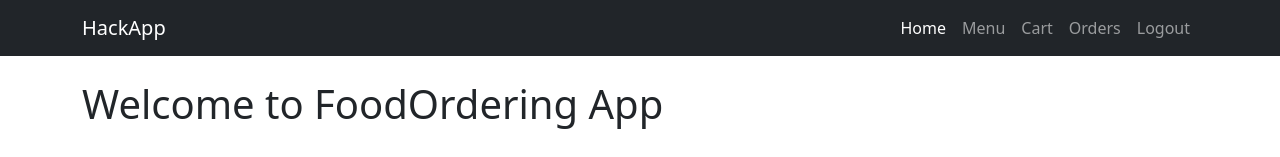
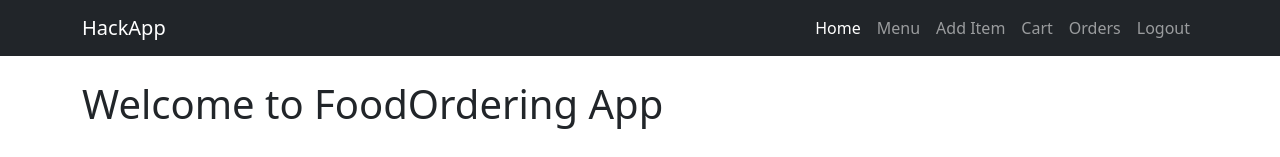
Before and after one commit to The-Code-Busters-HCl/hcl-retail-ordering-frontend, a React (Vite) app: page / in a window 1280 px wide. Shown: the top 157 px of the page. Built offline with nearby package versions, Linux system fonts and the light colour scheme.

Commit message:
navbar fixed

```diff
--- a/src/components/Navbar.jsx
+++ b/src/components/Navbar.jsx
@@ -36,6 +36,9 @@ const Navbar = () => {
             </li>
             {token ? (
               <>
+              <li className="nav-item">
+                  <NavLink className="nav-link" to="/add/item">Add Item</NavLink>
+                </li>
                 <li className="nav-item">
                   <NavLink className="nav-link" to="/cart">Cart</NavLink>
                 </li>
```
